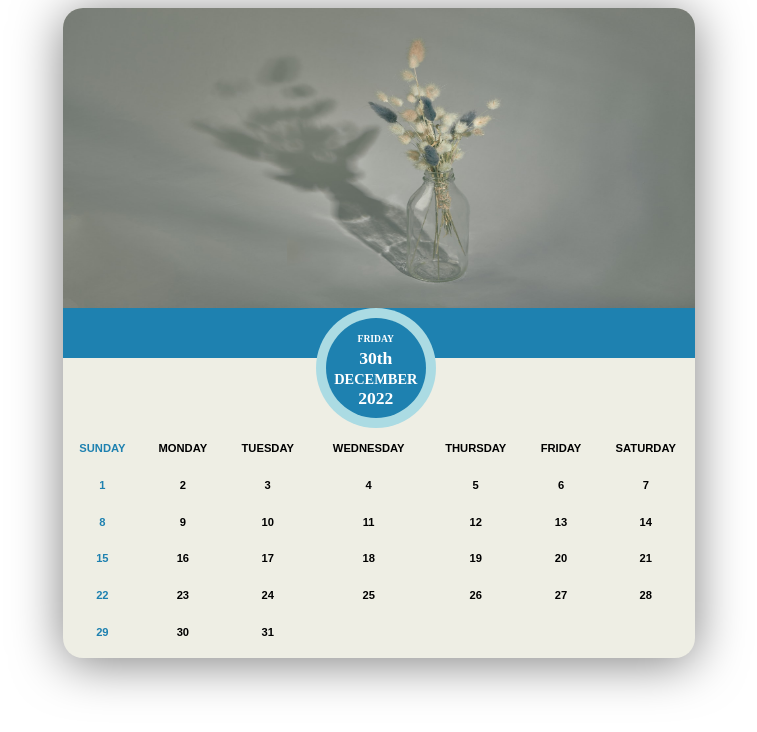
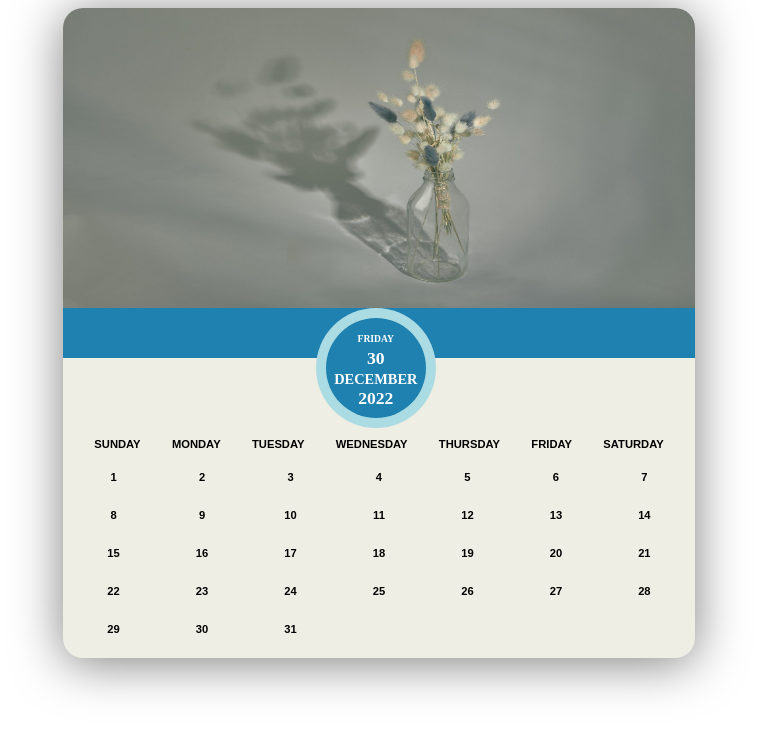
Before and after one commit to BEE-Codes/calender, a plain HTML site: page Index.html in a window 1280 px wide. Shown: the whole page, without its empty margins (261-1018 px from the left). Drawn offline with Linux system fonts and the light colour scheme.

Commit message:
Updated calendar

```diff
--- a/Assets/Creative/calendar.css
+++ b/Assets/Creative/calendar.css
@@ -70,31 +70,37 @@ body{
     margin-top:-10px;
     font-size:1.1rem;
 }
-table{
+#days-of-the-month{
+    display: flex;
+    justify-content: space-evenly;
     font-family:sans-serif;
     width: 100%;
-    height: 220px;
+    height: 20px;
     font-size: .7rem;
-    margin-top: 2px;
+    margin-top:10px;
     color: black;
     font-weight:900;
-    border-collapse:collapse;
 }
-td, th{
-    color: black;
-    text-align: center;
-    padding:5px;
-}
-th:hover{
+#days-of-the-month >.week-day:hover{
     color:#1e81b0;
 }
-td:hover{
+#numbers{
+width: 100%;
+height: 190px;
+display: grid;
+justify-content: space-evenly;
+grid-template-columns: 12% 12% 12% 12% 12% 12% 12%;
+}
+p{
+    font-family: sans-serif;
+    font-size: .7rem;
+    font-weight:900;
+    margin: 0px;
+    padding: 0px;
+    display: flex;
+    align-items: center;
+    justify-content: center;
+}
+p:hover{
     color:#1e81b0;
 }
-
-.color{
-    color:#1e81b0;
-}
-.color:hover{
-    color: black;
-}
--- a/Index.html
+++ b/Index.html
@@ -19,63 +19,16 @@
                 <h2 id="year"></h2>
             </div>
         </div>
-        <table>
-            <tr>
-                <th class="color">SUNDAY</th>
-                <th>MONDAY</th>
-                <th>TUESDAY</th>
-                <th>WEDNESDAY</th>
-                <th>THURSDAY</th>
-                <th>FRIDAY</th>
-                <th>SATURDAY</th>
-            </tr>
-            <tr>
-                <td  class="color">1</td>
-                <td>2</td>
-                <td>3</td>
-                <td>4</td>
-                <td>5</td>
-                <td>6</td>
-                <td>7</td>
-            </tr>
-            <tr>
-                <td  class="color">8</td>
-                <td>9</td>
-                <td>10</td>
-                <td>11</td>
-                <td>12</td>
-                <td>13</td>
-                <td>14</td>
-            </tr>
-            <tr>
-                <td  class="color">15</td>
-                <td>16</td>
-                <td>17</td>
-                <td>18</td>
-                <td>19</td>
-                <td>20</td>
-                <td>21</td>
-            </tr>
-            <tr>
-                <td  class="color">22</td>
-                <td>23</td>
-                <td>24</td>
-                <td>25</td>
-                <td>26</td>
-                <td>27</td>
-                <td>28</td>
-            </tr>
-            <tr>
-                <td  class="color">29</td>
-                <td>30</td>
-                <td>31</td>
-                <td></td>
-                <td></td>
-                <td></td>
-                <td></td>
-            </tr>
-        </table>
-    </div>
+        <div id="days-of-the-month">
+            <div class="week-day">SUNDAY</div>
+            <div class="week-day" >MONDAY</div>
+            <div class="week-day">TUESDAY</div>
+            <div class="week-day">WEDNESDAY</div>
+            <div class="week-day">THURSDAY</div>
+            <div class="week-day">FRIDAY</div>
+            <div class="week-day">SATURDAY</div>
+        </div>
+        <div id="numbers"></div>
     <div >
 
     </div>
--- a/calendar.js
+++ b/calendar.js
@@ -17,6 +17,12 @@ var monthArr = [
     "NOVEMBER",
     "DECEMBER"
 ];
+var month30Arr = [
+    "APRIL",
+    "JUNE",
+    "SEPTEMBER",
+    "NOVEMBER",
+];
 var dayArr = [
     "SUNDAY",
     "MONDAY",
@@ -26,12 +32,10 @@ var dayArr = [
     "FRIDAY",
     "SATURDAY"
 ];
-
 var d = new Date();
 
     var day = d.getDay();
     day = dayArr[day];
-
 
     var date = d.getDate();
 
@@ -39,8 +43,41 @@ var d = new Date();
     month = monthArr[month];
 
     var year = d.getFullYear();
-
     one.innerHTML = day;
-    two.innerHTML = date+"th";
+    two.innerHTML = date;
+    // figure out how to include th,st,and rd;
     three.innerHTML = month;
     four.innerHTML = year;
+
+var daily = document.getElementById("numbers");
+
+if (month == "FEBRUARY" && year % 4 !== 0) {
+    for (i = 1; i <= 28; i++) {
+        const bee = document.createElement("p");
+        bee.innerHTML = i;
+        daily.appendChild(bee);
+    }
+}
+else if (month == "FEBRUARY" && year % 4 == 0) {
+    for (i = 1; i <= 29; i++) {
+        const bee = document.createElement("p");
+        bee.innerHTML = i;
+        daily.appendChild(bee);
+    }
+
+}
+else if (month.includes == month30Arr) {
+    for (i = 1; i <= 30; i++) {
+        const bee = document.createElement("p");
+        bee.innerHTML = i;
+        daily.appendChild(bee);
+    }
+}
+else {
+    for (i = 1; i <= 31; i++){
+            const bee = document.createElement("p");
+            bee.innerHTML = i;
+            daily.appendChild(bee);
+        }
+
+}
```
